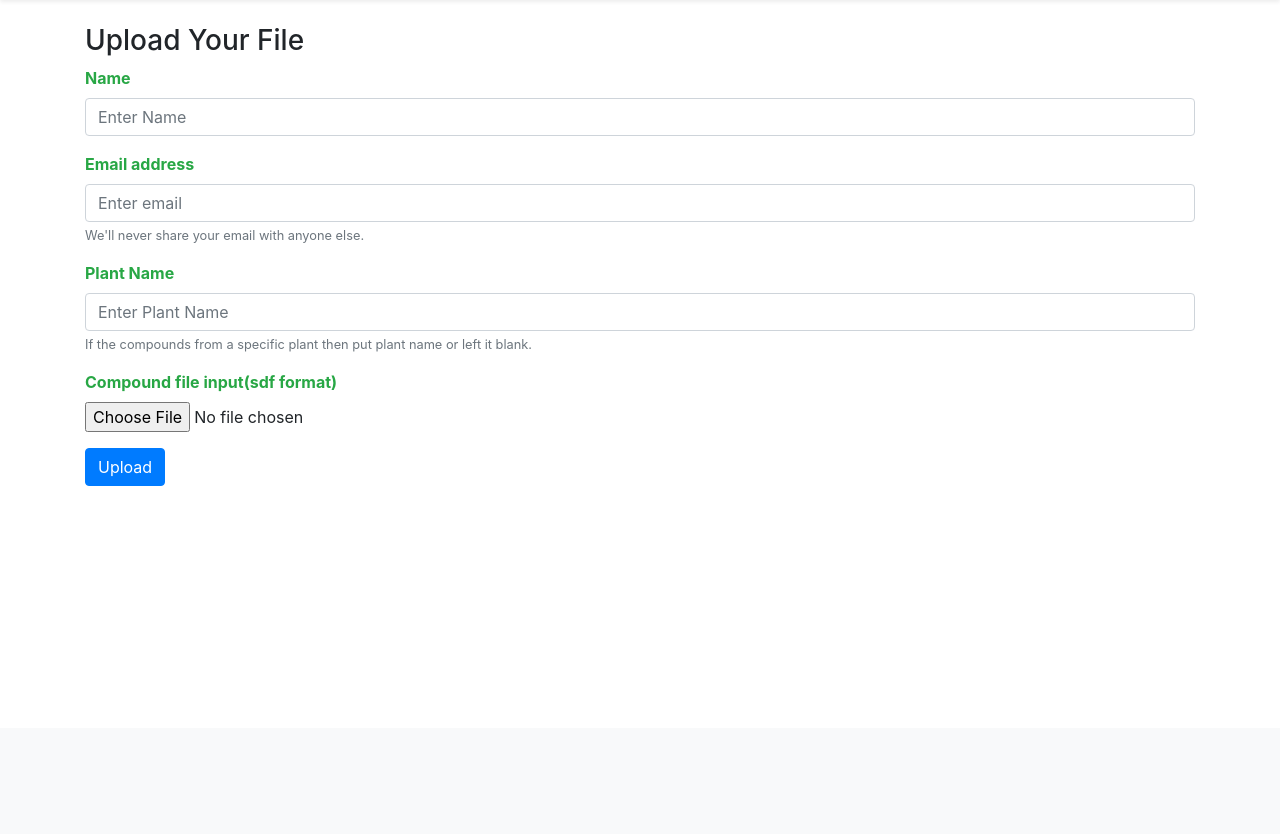
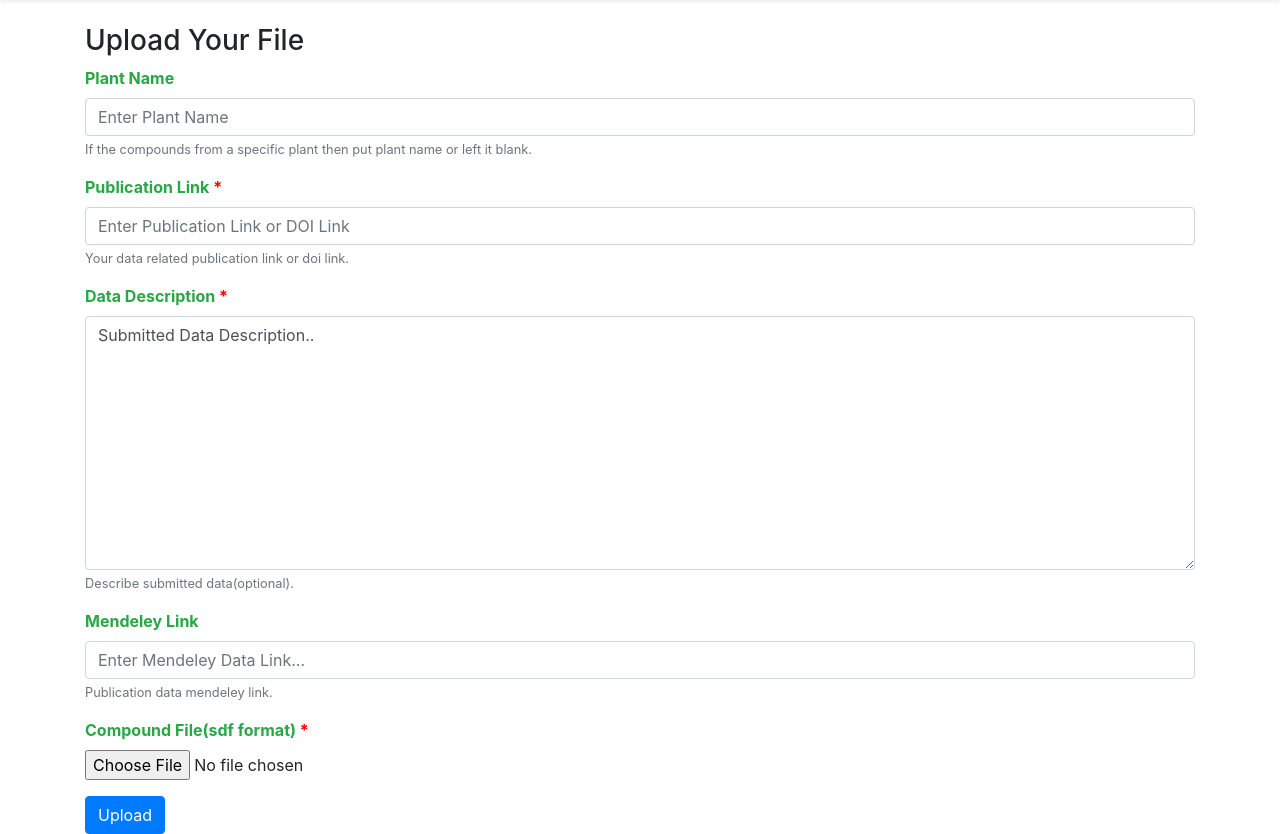
Before and after one commit to ahadsheikh/PhytoChem, a Django app: page /submit-data/ in a window 1280 px wide. Shown: the part 72-906 px from the top of the page. Before the commit the page ends 558 px from the top, so only its background shows below. Run offline with Django 3.2, Linux system fonts and the light colour scheme; some libraries are stand-ins or nearby versions.

Commit message:
Contribution form

```diff
--- a/submit_data/templates/submit_data/index.html
+++ b/submit_data/templates/submit_data/index.html
@@ -16,24 +16,29 @@
         <form action="{% url 'user_upload' %}" method="post" enctype="multipart/form-data">
             {% csrf_token %}
 
-            <div class="form-group">
-                <label for="inputName" class="text-success font-weight-bold">Name</label>
-                <input type="text" class="form-control" id="inputName"  name="name" placeholder="Enter Name">
-            </div>
-
-            <div class="form-group">
-                <label for="exampleInputEmail1" class="text-success font-weight-bold">Email address</label>
-                <input type="email" class="form-control" id="exampleInputEmail1" name="email" aria-describedby="emailHelp" placeholder="Enter email">
-                <small id="emailHelp" class="form-text text-muted">We'll never share your email with anyone else.</small>
-            </div>
 
             <div class="form-group">
                 <label for="plantText" class="text-success font-weight-bold">Plant Name</label>
-                <input type="text" class="form-control" id="plantText" name="plantName" aria-describedby="plantHelp" placeholder="Enter Plant Name">
+                <input type="text" class="form-control" id="plantText" name="plant_name" aria-describedby="plantHelp" placeholder="Enter Plant Name">
                 <small id="plantHelp" class="form-text text-muted">If the compounds from a specific plant then put plant name or left it blank.</small>
             </div>
             <div class="form-group">
-                <label for="sdfFile" class="text-success font-weight-bold">Compound file input(sdf format)</label>
+                <label for="pub_link" class="text-success font-weight-bold">Publication Link <span style="color: red;">*</span></label>
+                <input type="text" class="form-control" id="pub_link" name="pub_link" aria-describedby="plantHelp" placeholder="Enter Publication Link or DOI Link">
+                <small id="plantHelp" class="form-text text-muted">Your data related publication link or doi link.</small>
+            </div>
+            <div class="form-group">
+                <label for="data_description" class="text-success font-weight-bold">Data Description <span style="color: red;">*</span></label>
+                <textarea class="form-control" id="data_description" name="data_description" cols="40" rows="10" class="vLargeTextField" maxlength="500" aria-describedby="plantHelp" placeholder="Submitted Data Description..">Submitted Data Description..</textarea>
+                <small id="plantHelp" class="form-text text-muted">Describe submitted data(optional).</small>
+            </div>
+            <div class="form-group">
+                <label for="mendeley_data_link" class="text-success font-weight-bold">Mendeley Link</label>
+                <input type="text" class="form-control" id="mendeley_data_link" name="mendeley_data_link" aria-describedby="plantHelp" placeholder="Enter Mendeley Data Link...">
+                <small id="plantHelp" class="form-text text-muted">Publication data mendeley link.</small>
+            </div>
+            <div class="form-group">
+                <label for="sdfFile" class="text-success font-weight-bold">Compound File(sdf format) <span style="color: red;">*</span></label>
                 <input type="file" class="form-control-file" id="sdfFile" name="file">
             </div>
             <button type="submit" class="btn btn-primary">Upload</button>
```
